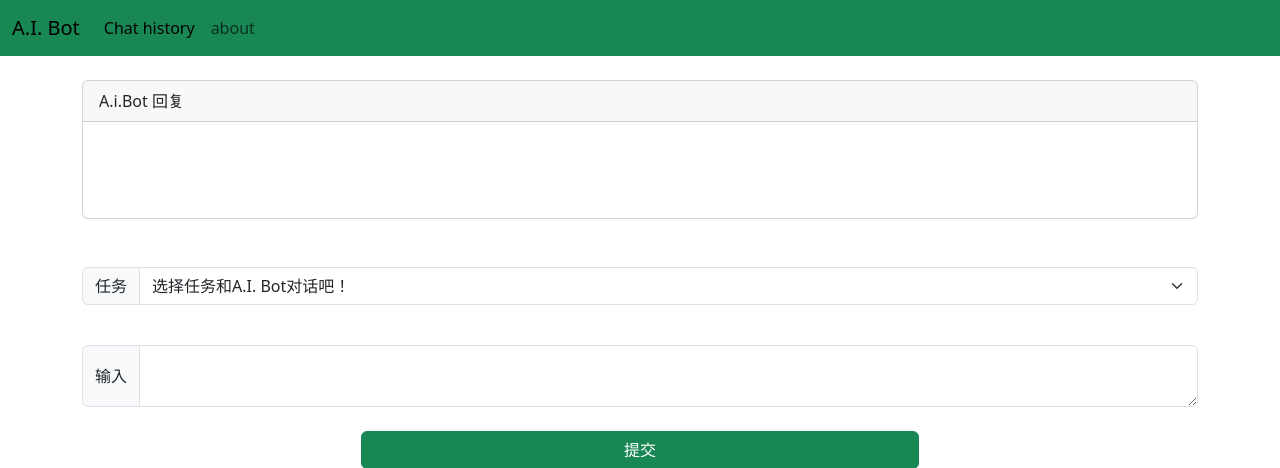
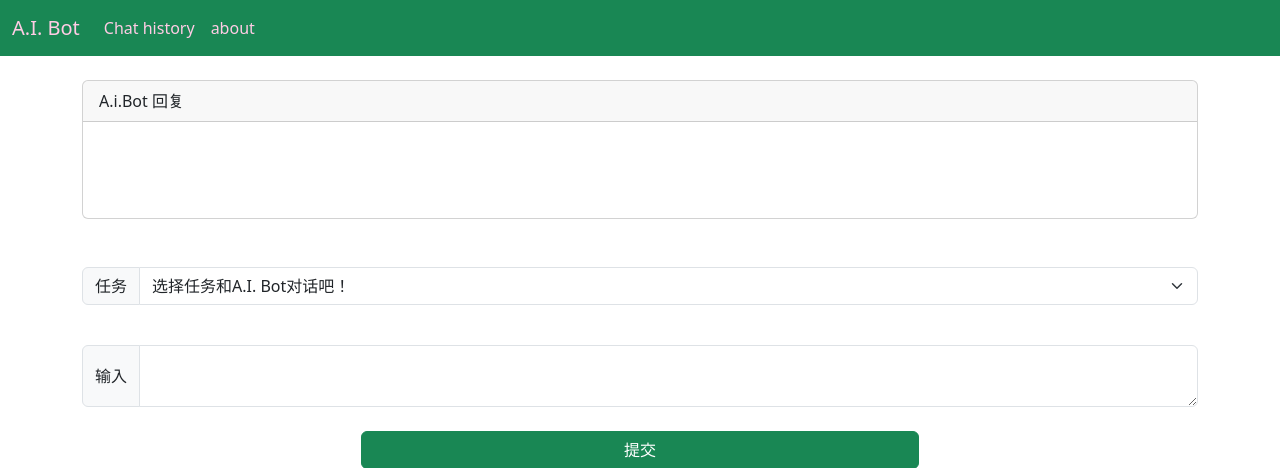
Before and after one commit to YzyrG/AI-Chat-App, a Django app: page / in a window 1280 px wide. Shown: the top 468 px of the page. Run offline with Django 4.2, Linux system fonts and the light colour scheme; some libraries are stand-ins or nearby versions.

Commit message:
修改navbar字体颜色

```diff
--- a/Mybot/website/templates/navbar.html
+++ b/Mybot/website/templates/navbar.html
@@ -2,17 +2,17 @@
 
 <nav class="navbar navbar-expand-lg bg-success">
   <div class="container-fluid">
-    <a class="navbar-brand" href="{% url 'home' %}">A.I. Bot</a>
+    <a class="navbar-brand" href="{% url 'home' %}" style="color:#FFCCE5">A.I. Bot</a>
     <button class="navbar-toggler" type="button" data-bs-toggle="collapse" data-bs-target="#navbarSupportedContent" aria-controls="navbarSupportedContent" aria-expanded="false" aria-label="Toggle navigation">
       <span class="navbar-toggler-icon"></span>
     </button>
     <div class="collapse navbar-collapse" id="navbarSupportedContent">
       <ul class="navbar-nav me-auto mb-2 mb-lg-0">
         <li class="nav-item">
-          <a class="nav-link active" aria-current="page" href="{% url 'history' %}">Chat history</a>
+          <a class="nav-link active" aria-current="page" href="{% url 'history' %}" style="color:#FFCCE5">Chat history</a>
         </li>
         <li class="nav-item">
-          <a class="nav-link" href="#">about</a>
+          <a class="nav-link" href="#" style="color:#FFCCE5">about</a>
         </li>
       </ul>
     </div>
```
